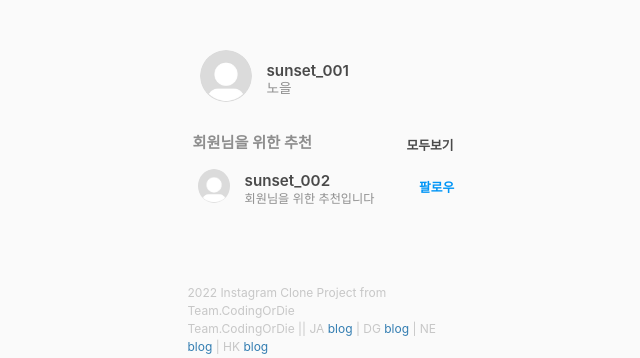
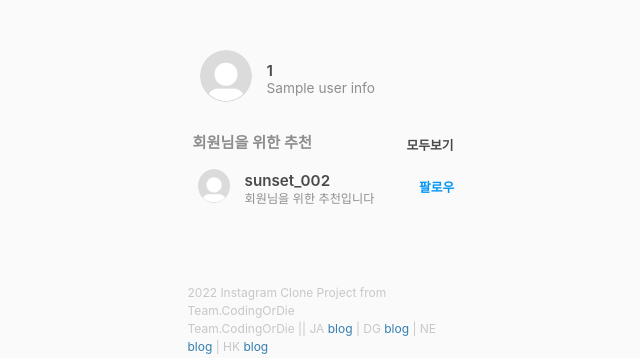
Before and after one commit to cmjcum/instagram_flask, a Flask app: template templates/index.html in a window 1280 px wide. Shown: the part 60-418 px from the top of the page, without its empty margins (629-1269 px from the left). Run offline with Flask 2, Linux system fonts and the light colour scheme; the template is opened without the code that fills it: most values are stand-ins (such as "Sample title", 1, 10 or a date in 2020); a database or web service that is not in the repository returns one stand-in record (values such as "Sample title"); data that the repository does not hold is empty.

Commit message:
유저 이름에 따라 이름, 닉네임 변경

```diff
--- a/app.py
+++ b/app.py
@@ -108,15 +108,15 @@ SECRET_KEY = 'CMG'
 @app.route('/')
 def home():
    token_receive = request.cookies.get('mytoken')
-
+   print(token_receive)
    # try뜻
    try:
       # jwt 디코드(암호풀기를 해준다 jwt토큰 안에 있는 토큰 리시브 시크릿키) 까지는 알겠는데 헤쉬256이 , 하고 나오는 이유는 모르겠다
       payload = jwt.decode(token_receive, SECRET_KEY, algorithms=['HS256'])
       # payload의 뜻 알기, 이 코드는 db에 저장되어 있는 id 값을 불러오는 코드인듯?
-      user_info = db.user.find_one({"id": payload['id']})
+      user_info = db.users.find_one({"email": payload['id']})
       # render_template()뜻 알기
-      return render_template('index.html')
+      return render_template('index.html', user_info = user_info)
    except jwt.ExpiredSignatureError:
       return render_template('login_page.html')
       # return redirect(url_for("login", msg="로그인 시간이 만료되었습니다"))
@@ -164,7 +164,7 @@ def api_login():
    if result is not None:
       payload = {
          'id': id_receive,
-         'exp': datetime.datetime.utcnow() + datetime.timedelta(hours=12)
+         'exp': datetime.datetime.utcnow() + datetime.timedelta(hours=1)
       }
       token = jwt.encode(payload, SECRET_KEY, algorithm='HS256')
 
--- a/templates/index.html
+++ b/templates/index.html
@@ -67,7 +67,7 @@
 
                 <div class="my-info">
                     <div class="profile"></div>
-                    <div class="nickname">sunset_001<br><span class="gray_r">노을</span></div>
+                    <div class="nickname">{{ user_info.user_id }}<br><span class="gray_r">{{ user_info.name }}</span></div>
                 </div>
 
                 <div class="follow-info">
```
